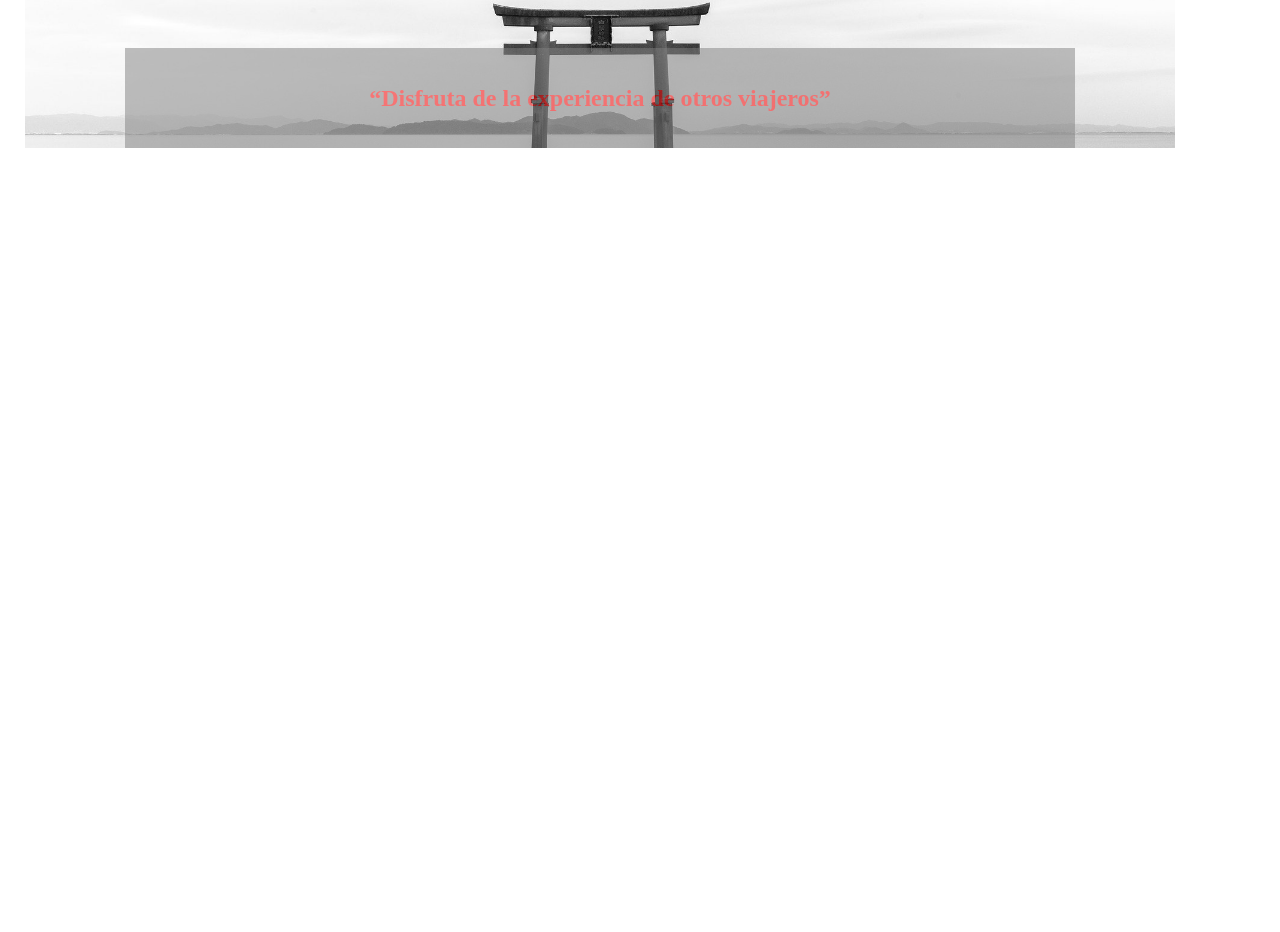
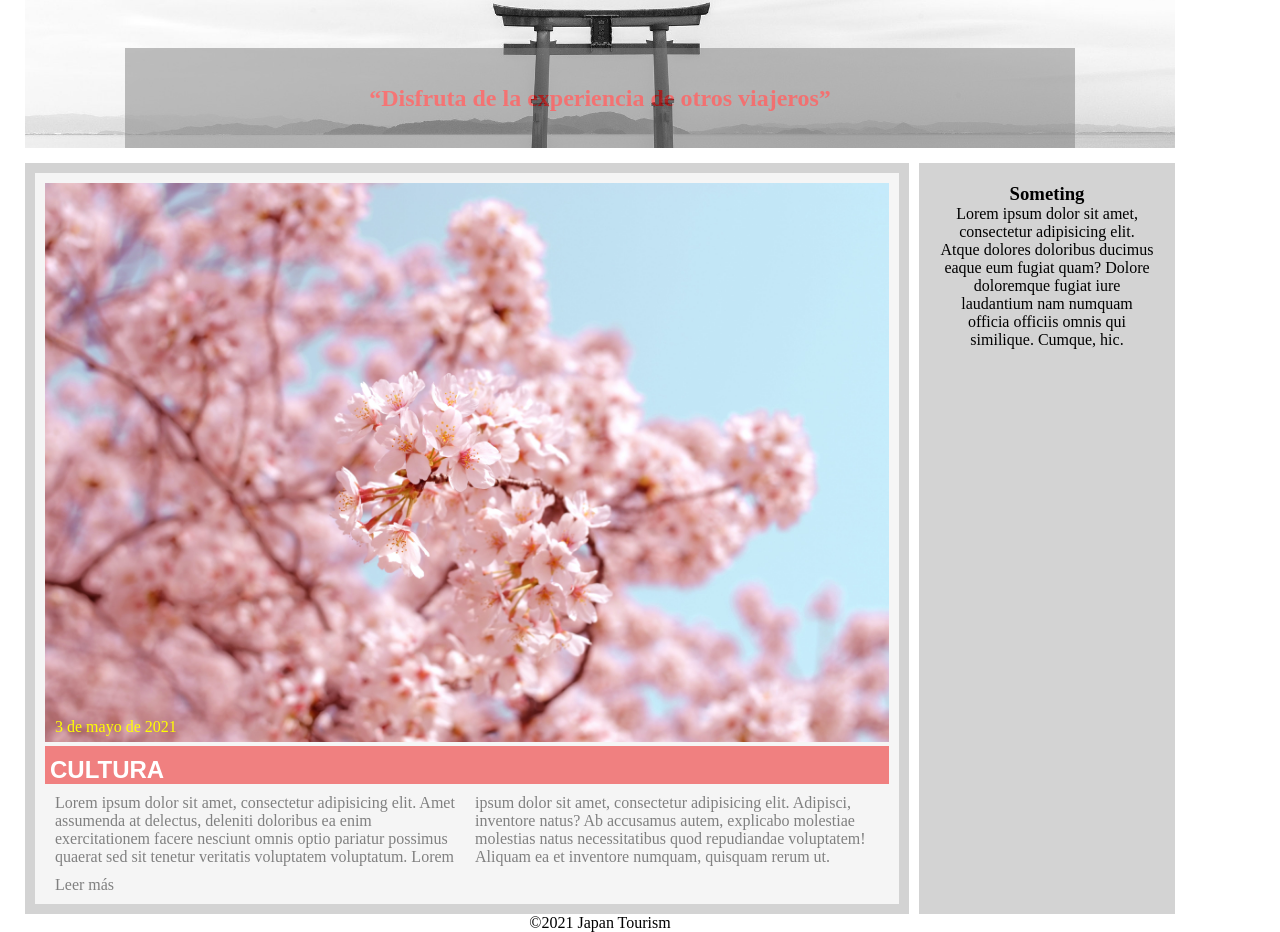
Before and after one commit to gdrincon76/Sprint1, a plain HTML site: page nivell-2/index.html in a window 1280 px wide. Shown: the part 241-1173 px from the top of the page. Before the commit the page ends 800 px from the top, so only its background shows below. Drawn offline with Linux system fonts and the light colour scheme.

Commit message:
añadir bloque main y sección principal

```diff
--- a/nivell-2/css/styles.css
+++ b/nivell-2/css/styles.css
@@ -25,7 +25,7 @@
 .header-container {
   background-image: url("../../images/header.jpg");
   background-size: cover;
-  background-position: 20% 35%;
+  background-position: 0% 35%;
 }
 
 .navbar {
@@ -64,7 +64,7 @@
   justify-content: center;
 }
 
-h2 {
+q {
   color: red;
 }
 
@@ -75,6 +75,77 @@ a:hover {
 li {
   display: flex;
   align-items: center;
+}
+
+/* MAIN BLOCK */
+
+.main-container {
+  display: flex;
+  margin-top: -85px;
+}
+
+.group-articles {
+  width: 80%;
+  padding: 10px;
+  background: lightgray;
+}
+
+figure {
+  position: relative;
+  overflow: hidden;
+
+}
+
+figcaption{
+  color: yellow;
+  position: absolute;
+  bottom: 0;
+  padding-left: 10px;
+  padding-bottom: 10px;
+}
+
+.article{
+  padding: 10px;
+  background: whitesmoke;
+}
+
+.aside-container {
+  width: 20%;
+  padding: 20px;
+  margin-left: 10px;
+  background: lightgray;
+}
+h3 {
+  text-align: center;
+}
+
+.paragraph {
+  text-align: center;
+
+}
+
+.column-paragraph {
+  color: grey;
+  padding: 10px;
+  column-count: 2;
+}
+
+.article img{
+  max-width: 100%;
+  max-height: 100%;
+}
+
+.article h2 {
+  background: lightcoral;
+  color: white;
+  padding: 10px 0px 0px 5px;
+  font-family: sans-serif;
+}
+
+.article a {
+  color: grey;
+  text-decoration: none;
+  padding-left: 10px;
 }
 
 @media (min-width: 768px) and (max-width: 1024px) {
@@ -88,6 +159,11 @@ li {
 
   .menu {
     margin-bottom: 25px;
+    flex-direction: column;
+  }
+
+  li {
+    margin: 5px;
   }
 
   .header-bottom-text h2 {
--- a/nivell-2/index.html
+++ b/nivell-2/index.html
@@ -55,6 +55,34 @@
                 <h2><q>Disfruta de la experiencia de otros viajeros</q></h2>
             </section>
         </header>
+        <main class="main-container">
+            <section class="group-articles">
+                <article class="article">
+                    <figure>
+                        <figcaption>3 de mayo de 2021</figcaption>
+                        <img src="../images/sakura.jpg" alt="sakura tree">
+                    </figure>
+                    <h2>CULTURA</h2>
+                    <p class="column-paragraph">Lorem ipsum dolor sit amet, consectetur adipisicing elit. Amet assumenda at delectus, deleniti
+                        doloribus ea enim exercitationem facere nesciunt omnis optio pariatur possimus quaerat sed sit
+                        tenetur veritatis voluptatem voluptatum. Lorem ipsum dolor sit amet, consectetur adipisicing elit.
+                        Adipisci, inventore natus? Ab accusamus autem, explicabo molestiae molestias natus necessitatibus
+                        quod repudiandae voluptatem! Aliquam ea et inventore numquam, quisquam rerum ut.</p>
+                    <a href="#">Leer más</a>
+                </article>
+
+
+            </section>
+            <aside class="aside-container">
+                <h3>Someting</h3>
+                <p class="paragraph">Lorem ipsum dolor sit amet, consectetur adipisicing elit. Atque dolores doloribus ducimus eaque eum
+                    fugiat quam? Dolore doloremque fugiat iure laudantium nam numquam officia officiis omnis qui
+                    similique. Cumque, hic.</p>
+            </aside>
+        </main>
+        <footer>
+            <p class="paragraph">&copy;2021 Japan Tourism</p>
+        </footer>
     </div>
 </body>
 </html>
```
